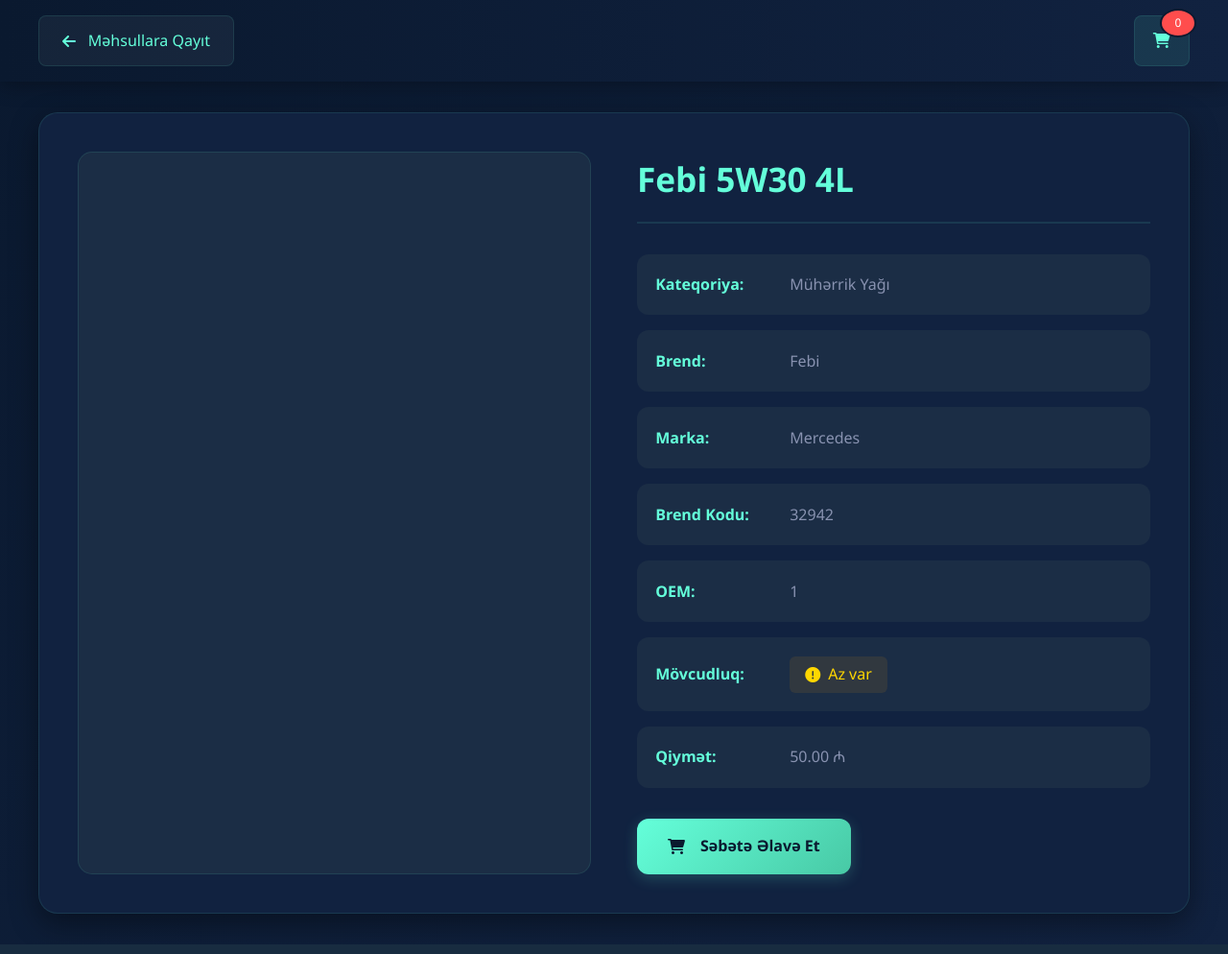
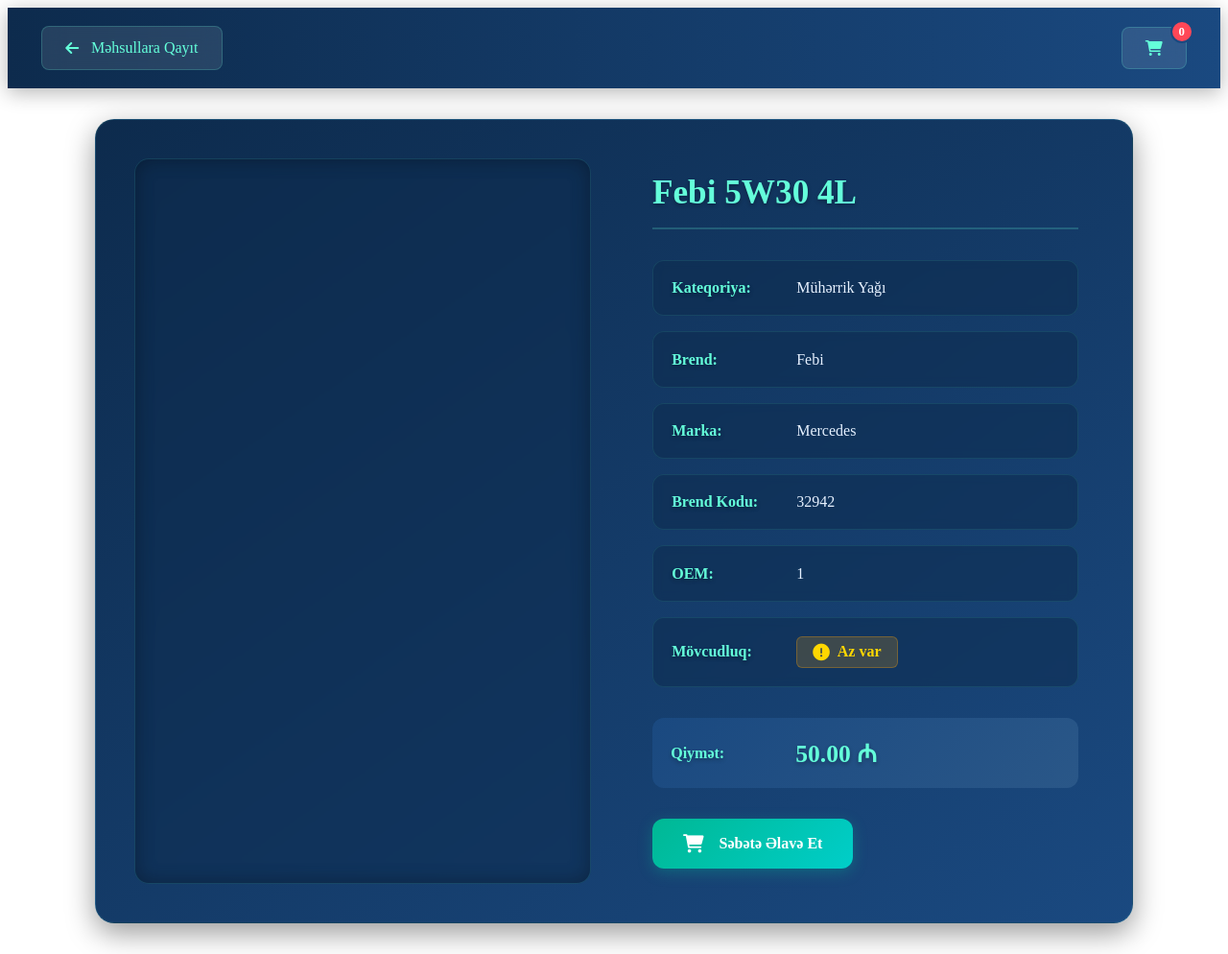
Before and after one commit to senanaliyev01/As_Avto, a Django app: page /mehsul/1/ in a window 1280 px wide. Shown: the whole page at 96% size. Run offline with Django 5.2, Linux system fonts and the light colour scheme; data comes from the database, SQL or seed files in the repository; data that the repository does not hold is empty.

Commit message:
Ready_Website

```diff
--- a/static/css/mehsul_haqqinda.css
+++ b/static/css/mehsul_haqqinda.css
@@ -1,19 +1,9 @@
-/* Base Styles */
-:root {
-    --dark-blue-900: #0a192f;
-    --dark-blue-800: #112240;
-    --dark-blue-700: #1b2d45;
-    --dark-blue-600: #233554;
-    --blue-accent: #64ffda;
-    --text-primary: #e6f1ff;
-    --text-secondary: #8892b0;
-  }
-
+* Base Styles */
 body {
     margin: 0;
     padding: 0;
-    background: linear-gradient(135deg, var(--dark-blue-900) 0%, var(--dark-blue-800) 100%);
-    color: var(--text-primary);
+    background: linear-gradient(135deg, #0a1929 0%, #0d2b4d 100%);
+    color: #e6f1ff;
     font-family: 'Segoe UI', Arial, sans-serif;
     min-height: 100vh;
     line-height: 1.6;
@@ -21,8 +11,8 @@
 
 /* Header */
 header {
-    background: linear-gradient(to right, var(--dark-blue-900), var(--dark-blue-800));
-    padding: 1rem;
+    background: linear-gradient(to right, #0d2b4d, #1a4980);
+    padding: 1.2rem;
     position: sticky;
     top: 0;
     z-index: 100;
@@ -38,10 +28,9 @@
     align-items: center;
 }
 
-  /* Back Button */
-  .back-button {
-    background: rgba(230, 241, 255, 0.05);
-    color: var(--blue-accent);
+.back-button, .cart-link {
+    background: rgba(255, 255, 255, 0.1);
+    color: #64ffda;
     padding: 0.8rem 1.5rem;
     border-radius: 8px;
     text-decoration: none;
@@ -49,41 +38,68 @@
     align-items: center;
     gap: 0.8rem;
     transition: all 0.3s ease;
-    border: 1px solid rgba(100, 255, 218, 0.1);
+    backdrop-filter: blur(10px);
+    border: 1px solid rgba(100, 255, 218, 0.2);
 }
 
-  .back-button:hover {
+.back-button:hover, .cart-link:hover {
     background: rgba(100, 255, 218, 0.1);
     transform: translateY(-2px);
+    box-shadow: 0 4px 15px rgba(100, 255, 218, 0.2);
 }
 
-  /* Cart Link */
 .cart-link {
     position: relative;
-    background: rgba(100, 255, 218, 0.1);
-    padding: 0.8rem 1.2rem;
-    border-radius: 8px;
-    color: var(--blue-accent);
-    text-decoration: none;
-    transition: all 0.3s ease;
-    border: 1px solid rgba(100, 255, 218, 0.1);
 }
 
 .cart-badge {
     position: absolute;
     top: -8px;
     right: -8px;
-    background: #ff4d4d;
+    background: #ff4757;
     color: white;
-    font-size: 0.75rem;
-    padding: 0.25rem 0.5rem;
+    width: 20px;
+    height: 20px;
     border-radius: 50%;
-    min-width: 18px;
-    height: 18px;
     display: flex;
     align-items: center;
     justify-content: center;
-    border: 2px solid var(--dark-blue-900);
+    font-size: 0.8rem;
+    font-weight: bold;
+    border: 2px solid #1a4980;
+    transition: all 0.3s ease;
+}
+
+/* Add to Cart Button */
+.cart-icon {
+    display: inline-flex;
+    align-items: center;
+    gap: 1rem;
+    background: linear-gradient(135deg, #00b894, #00cec9);
+    color: white;
+    padding: 1rem 2rem;
+    border-radius: 12px;
+    text-decoration: none;
+    font-weight: 600;
+    margin-top: 2rem;
+    transition: all 0.3s ease;
+    border: none;
+    cursor: pointer;
+    box-shadow: 0 4px 15px rgba(0, 184, 148, 0.3);
+}
+
+.cart-icon i {
+    font-size: 1.2rem;
+}
+
+.cart-icon:hover {
+    transform: translateY(-3px);
+    box-shadow: 0 6px 20px rgba(0, 184, 148, 0.4);
+    background: linear-gradient(135deg, #00cec9, #00b894);
+}
+
+.cart-icon:active {
+    transform: translateY(-1px);
 }
 
 /* Main Container */
@@ -91,37 +107,77 @@
     max-width: 1200px;
     margin: 2rem auto;
     padding: 0 1.5rem;
+    display: flex;
+    flex-direction: column;
+    align-items: center;
 }
 
-  /* Product Info */
+/* Product Info Section */
 .mehsul-info {
     display: grid;
     grid-template-columns: 1fr 1fr;
     gap: 3rem;
-    background: var(--dark-blue-800);
+    background: linear-gradient(145deg, #0d2b4d 0%, #1a4980 100%);
     padding: 2.5rem;
     border-radius: 20px;
     box-shadow: 0 10px 30px rgba(0, 0, 0, 0.4);
     border: 1px solid rgba(100, 255, 218, 0.1);
+    width: 100%;
+    max-width: 1000px;
 }
 
-  /* Gallery */
+/* Product Gallery */
 .mehsul-gallery {
-    background: var(--dark-blue-700);
+    position: relative;
+    background: rgba(13, 43, 77, 0.5);
     border-radius: 15px;
-    padding: 2rem;
-    min-height: 400px;
+    padding: 2.5rem;
+    backdrop-filter: blur(10px);
+    box-shadow: inset 0 0 20px rgba(0, 0, 0, 0.3);
+    border: 1px solid rgba(100, 255, 218, 0.1);
+    min-height: 450px;
     display: flex;
     align-items: center;
     justify-content: center;
-    border: 1px solid rgba(100, 255, 218, 0.1);
+}
+
+.model-viewer-container {
+    position: relative;
+    width: 100%;
+    height: 100%;
+    display: flex;
+    align-items: center;
+    justify-content: center;
 }
 
 .product-image {
-    max-width: 100%;
-    height: auto;
+    width: auto;
+    max-width: 90%;
+    max-height: 400px;
     object-fit: contain;
-    border-radius: 10px;
+    cursor: grab;
+    transition: transform 0.3s ease;
+    filter: drop-shadow(0 10px 20px rgba(0, 0, 0, 0.4));
+    position: relative;
+    z-index: 2;
+}
+
+/* Əlavə effektlər üçün */
+.model-viewer-container::before {
+    content: '';
+    position: absolute;
+    width: 80%;
+    height: 20px;
+    bottom: -10px;
+    left: 50%;
+    transform: translateX(-50%);
+    background: radial-gradient(ellipse at center, rgba(100,255,218,0.15) 0%, rgba(100,255,218,0) 70%);
+    filter: blur(5px);
+    z-index: 1;
+}
+
+.product-image:active {
+    cursor: grabbing;
 }
 
 .drag-hint {
@@ -129,26 +185,32 @@
     bottom: 20px;
     left: 50%;
     transform: translateX(-50%);
-    background: var(--dark-blue-800);
-    color: var(--blue-accent);
+    background: rgba(13, 43, 77, 0.9);
+    color: #64ffda;
     padding: 0.8rem 1.5rem;
     border-radius: 25px;
     font-size: 0.9rem;
     display: flex;
     align-items: center;
     gap: 0.8rem;
+    backdrop-filter: blur(5px);
+    border: 1px solid rgba(100, 255, 218, 0.2);
 }
 
 /* Product Details */
+.mehsul-details {
+    padding: 1rem;
+}
+
 .mehsul-details h1 {
-    color: var(--blue-accent);
+    color: #64ffda;
     margin: 0 0 2rem 0;
     font-size: 2.2rem;
-    border-bottom: 2px solid rgba(100, 255, 218, 0.1);
+    border-bottom: 2px solid rgba(100, 255, 218, 0.2);
     padding-bottom: 1rem;
+    text-shadow: 0 2px 4px rgba(0, 0, 0, 0.3);
 }
 
-  /* Specs */
 .specs {
     display: grid;
     gap: 1rem;
@@ -158,112 +220,227 @@
     display: flex;
     align-items: center;
     padding: 1.2rem;
-    background: var(--dark-blue-700);
+    background: rgba(13, 43, 77, 0.5);
     border-radius: 12px;
+    transition: all 0.3s ease;
+    border: 1px solid rgba(100, 255, 218, 0.1);
+    backdrop-filter: blur(5px);
+}
+
+.spec-item:hover {
+    background: rgba(26, 73, 128, 0.5);
+    transform: translateX(5px);
+    border-color: rgba(100, 255, 218, 0.3);
+}
+
+.label {
+    font-weight: 600;
+    color: #64ffda;
+    width: 130px;
+    text-shadow: 0 2px 4px rgba(0, 0, 0, 0.3);
+}
+
+.value {
+    color: #e6f1ff;
+}
+
+.price-item {
+    background: linear-gradient(135deg, #1a4980 0%, #2a5788 100%);
+    border: none;
+}
+
+.price {
+    color: #64ffda;
+    font-size: 1.6rem;
+    font-weight: 700;
+    text-shadow: 0 2px 4px rgba(0, 0, 0, 0.3);
+}
+
+/* OEM Codes */
+.oem-list {
+    flex-direction: column;
+    align-items: flex-start !important;
+}
+
+.oem-codes {
+    display: flex;
+    flex-wrap: wrap;
+    gap: 0.8rem;
+    margin-top: 0.8rem;
+}
+
+.oem-code {
+    background: rgba(26, 73, 128, 0.5);
+    padding: 0.5rem 1rem;
+    border-radius: 6px;
+    font-size: 0.9rem;
+    color: #64ffda;
+    border: 1px solid rgba(100, 255, 218, 0.2);
     transition: all 0.3s ease;
 }
 
-  .label {
-    color: var(--blue-accent);
-    font-weight: 600;
-    width: 140px;
+.oem-code:hover {
+    background: rgba(26, 73, 128, 0.8);
+    transform: translateY(-2px);
 }
 
-  .value {
-    color: var(--text-secondary);
+/* Description */
+.description {
+    margin-top: 2rem;
+    padding: 1.5rem;
+    background: rgba(13, 43, 77, 0.5);
+    border-radius: 15px;
+    border-left: 4px solid #64ffda;
+    backdrop-filter: blur(5px);
 }
 
-  /* Stock Status */
+.description h2 {
+    color: #64ffda;
+    margin: 0 0 1rem 0;
+    font-size: 1.5rem;
+    text-shadow: 0 2px 4px rgba(0, 0, 0, 0.3);
+}
+
+/* Brand Info */
+.brand-info {
+    margin-top: 3rem;
+    padding: 2.5rem;
+    background: linear-gradient(145deg, #0d2b4d 0%, #1a4980 100%);
+    border-radius: 20px;
+    box-shadow: 0 10px 30px rgba(0, 0, 0, 0.4);
+    border: 1px solid rgba(100, 255, 218, 0.1);
+    width: 100%;
+    max-width: 1000px;
+}
+
+.brand-info h2 {
+    color: #64ffda;
+    margin: 0 0 2rem 0;
+    padding-bottom: 1rem;
+    border-bottom: 2px solid rgba(100, 255, 218, 0.2);
+    text-shadow: 0 2px 4px rgba(0, 0, 0, 0.3);
+    text-align: center;
+}
+
+.brand-content {
+    display: flex;
+    flex-direction: column;
+    align-items: center;
+    gap: 2rem;
+}
+
+.brand-image-container {
+    width: 100%;
+    display: flex;
+    justify-content: center;
+}
+
+.brand-image {
+    width: 300px;
+    background: rgba(13, 43, 77, 0.5);
+    padding: 1rem;
+    border-radius: 15px;
+    backdrop-filter: blur(5px);
+    border: 1px solid rgba(100, 255, 218, 0.1);
+}
+
+.brand-image img {
+    width: 100%;
+    height: auto;
+    border-radius: 10px;
+    cursor: grab;
+    transition: transform 0.3s ease;
+    filter: drop-shadow(0 10px 20px rgba(0, 0, 0, 0.4));
+}
+
+.brand-description {
+    width: 100%;
+    background: rgba(13, 43, 77, 0.5);
+    padding: 1.5rem;
+    border-radius: 15px;
+    backdrop-filter: blur(5px);
+    border: 1px solid rgba(100, 255, 218, 0.1);
+    line-height: 1.8;
+    text-align: center;
+}
+
+/* Mövcudluq statusları */
+.stock-item {
+    margin-bottom: 1rem;
+}
+
 .stock-status {
     display: flex;
     align-items: center;
     gap: 0.5rem;
     padding: 0.4rem 1rem;
     border-radius: 6px;
+    font-weight: 600;
 }
 
+.stock-status i {
+    font-size: 1.1rem;
+}
+
+/* Yoxdur */
 .out-of-stock {
-    background: rgba(220, 38, 38, 0.1);
+    background: rgba(220, 38, 38, 0.2);
+    color: #ff4d4d;
+    border: 1px solid rgba(220, 38, 38, 0.3);
+}
+
+.out-of-stock i {
     color: #ff4d4d;
 }
 
+/* Az var */
 .low-stock {
-    background: rgba(245, 158, 11, 0.1);
+    background: rgba(245, 158, 11, 0.2);
+    color: #ffd700;
+    border: 1px solid rgba(245, 158, 11, 0.3);
+}
+
+.low-stock i {
     color: #ffd700;
 }
 
+/* Var */
 .in-stock {
-    background: rgba(16, 185, 129, 0.1);
+    background: rgba(16, 185, 129, 0.2);
+    color: #4ade80;
+    border: 1px solid rgba(16, 185, 129, 0.3);
+}
+
+.in-stock i {
     color: #4ade80;
 }
 
-  /* Add to Cart Button */
-  .cart-icon {
-    display: inline-flex;
-    align-items: center;
-    gap: 1rem;
-    margin-top: 2rem;
-    padding: 1rem 2rem;
-    background: linear-gradient(135deg, var(--blue-accent) 0%, #48c9a5 100%);
-    color: var(--dark-blue-900);
-    border-radius: 12px;
-    text-decoration: none;
-    font-weight: 600;
-    transition: all 0.3s ease;
-    box-shadow: 0 4px 15px rgba(100, 255, 218, 0.2);
+/* Hover effektləri */
+.stock-status:hover {
+    transform: translateX(5px);
 }
 
-  .cart-icon:hover {
-    transform: translateY(-2px);
-    box-shadow: 0 6px 20px rgba(100, 255, 218, 0.3);
+.out-of-stock:hover {
+    background: rgba(220, 38, 38, 0.3);
 }
 
-  /* Brand Info */
-  .brand-info {
-    margin-top: 3rem;
-    padding: 2.5rem;
-    background: var(--dark-blue-800);
-    border-radius: 20px;
-    box-shadow: 0 10px 30px rgba(0, 0, 0, 0.4);
-    border: 1px solid rgba(100, 255, 218, 0.1);
+.low-stock:hover {
+    background: rgba(245, 158, 11, 0.3);
 }
 
-  .brand-info h2 {
-    color: var(--blue-accent);
-    text-align: center;
-    margin-bottom: 2rem;
-    padding-bottom: 1rem;
-    border-bottom: 2px solid rgba(100, 255, 218, 0.1);
-  }
-
-  .brand-content {
-    display: grid;
-    gap: 2rem;
-  }
-
-  .brand-image {
-    background: var(--dark-blue-700);
-    padding: 1rem;
-    border-radius: 15px;
-  }
-
-  .brand-image img {
-    width: 250px;
-    height: auto;
-    border-radius: 10px;
-  }
-
-  .brand-description {
-    color: var(--text-secondary);
-    line-height: 1.8;
+.in-stock:hover {
+    background: rgba(16, 185, 129, 0.3);
 }
 
 /* Responsive Design */
 @media (max-width: 768px) {
     .mehsul-info {
         grid-template-columns: 1fr;
-      gap: 2rem;
         padding: 1.5rem;
+    }
+
+    .brand-content {
+        grid-template-columns: 1fr;
     }
 
     .mehsul-details h1 {
@@ -273,15 +450,34 @@
     .spec-item {
         flex-direction: column;
         align-items: flex-start;
+        gap: 0.5rem;
     }
 
     .label {
         width: 100%;
-      margin-bottom: 0.5rem;
     }
 
-    .cart-icon {
+    .mehsul-gallery {
+        min-height: 350px;
+        padding: 1.5rem;
+    }
+
+    .product-image {
+        max-height: 300px;
+    }
+
+    .stock-status {
         width: 100%;
         justify-content: center;
+        margin-top: 0.5rem;
+    }
+
+    .brand-image {
+        width: 100%;
+        max-width: 250px;
+    }
+
+    .brand-description {
+        padding: 1rem;
     }
 }
```
Lines whose indentation alone changed are shown as unchanged.
